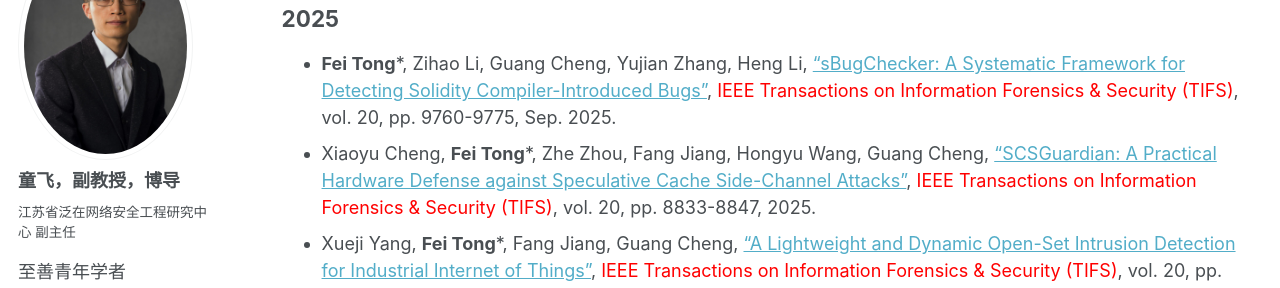
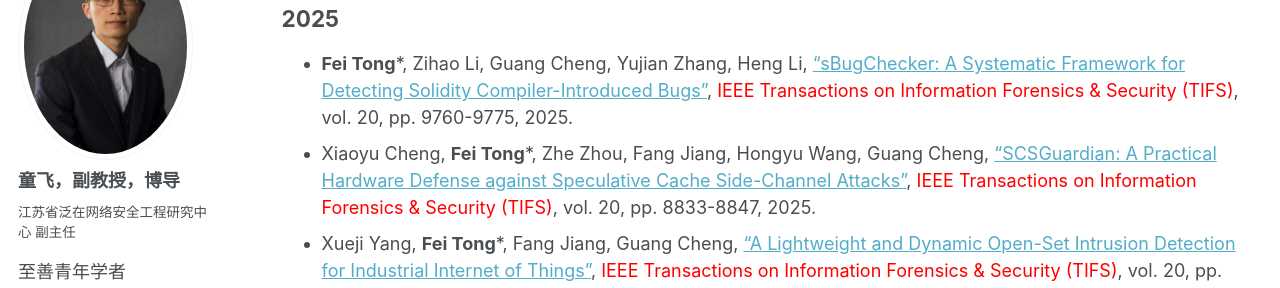
Before and after one commit to fei-tong/fei-tong.github.io, a Jekyll site: the page built from _pages/publications.md, in a window 1280 px wide and 900 px high. Shown: the part 186-474 px from the top of the window. Built offline with Jekyll 4.4.1, drawn with Linux system fonts in a browser that asks for light colours; some web fonts are replaced.

Commit message:
Update publications.md

```diff
--- a/_pages/publications.md
+++ b/_pages/publications.md
@@ -12,7 +12,7 @@ author_profile: true
 
 ## 2025
 
-- **Fei Tong***, Zihao Li, Guang Cheng, Yujian Zhang, Heng Li, ["sBugChecker: A Systematic Framework for Detecting Solidity Compiler-Introduced Bugs"](https://ieeexplore.ieee.org/document/11159069), <font color="red">IEEE Transactions on Information Forensics & Security (TIFS)</font>, vol. 20, pp. 9760-9775, Sep. 2025.
+- **Fei Tong***, Zihao Li, Guang Cheng, Yujian Zhang, Heng Li, ["sBugChecker: A Systematic Framework for Detecting Solidity Compiler-Introduced Bugs"](https://ieeexplore.ieee.org/document/11159069), <font color="red">IEEE Transactions on Information Forensics & Security (TIFS)</font>, vol. 20, pp. 9760-9775, 2025.
 - Xiaoyu Cheng, **Fei Tong***, Zhe Zhou, Fang Jiang, Hongyu Wang, Guang Cheng, ["SCSGuardian: A Practical Hardware Defense against Speculative Cache Side-Channel Attacks"](https://ieeexplore.ieee.org/document/11123915), <font color="red">IEEE Transactions on Information Forensics & Security (TIFS)</font>, vol. 20, pp. 8833-8847, 2025.
 - Xueji Yang, **Fei Tong***, Fang Jiang, Guang Cheng, ["A Lightweight and Dynamic Open-Set Intrusion Detection for Industrial Internet of Things"](https://ieeexplore.ieee.org/document/10908210), <font color="red">IEEE Transactions on Information Forensics & Security (TIFS)</font>, vol. 20, pp. 2930-2943, 2025.
 - Yuanhang Zhou, **Fei Tong***, Chunming Kong, Shibo He, Guang Cheng, ["Towards Efficient, Robust, and Privacy-preserving Incentives for Crowdsensing via Blockchain"](https://ieeexplore.ieee.org/document/10908903), <font color="red">IEEE Transactions on Mobile Computing (TMC)</font>, vol. 24, no. 8, pp. 7136-7151, 2025.
```
